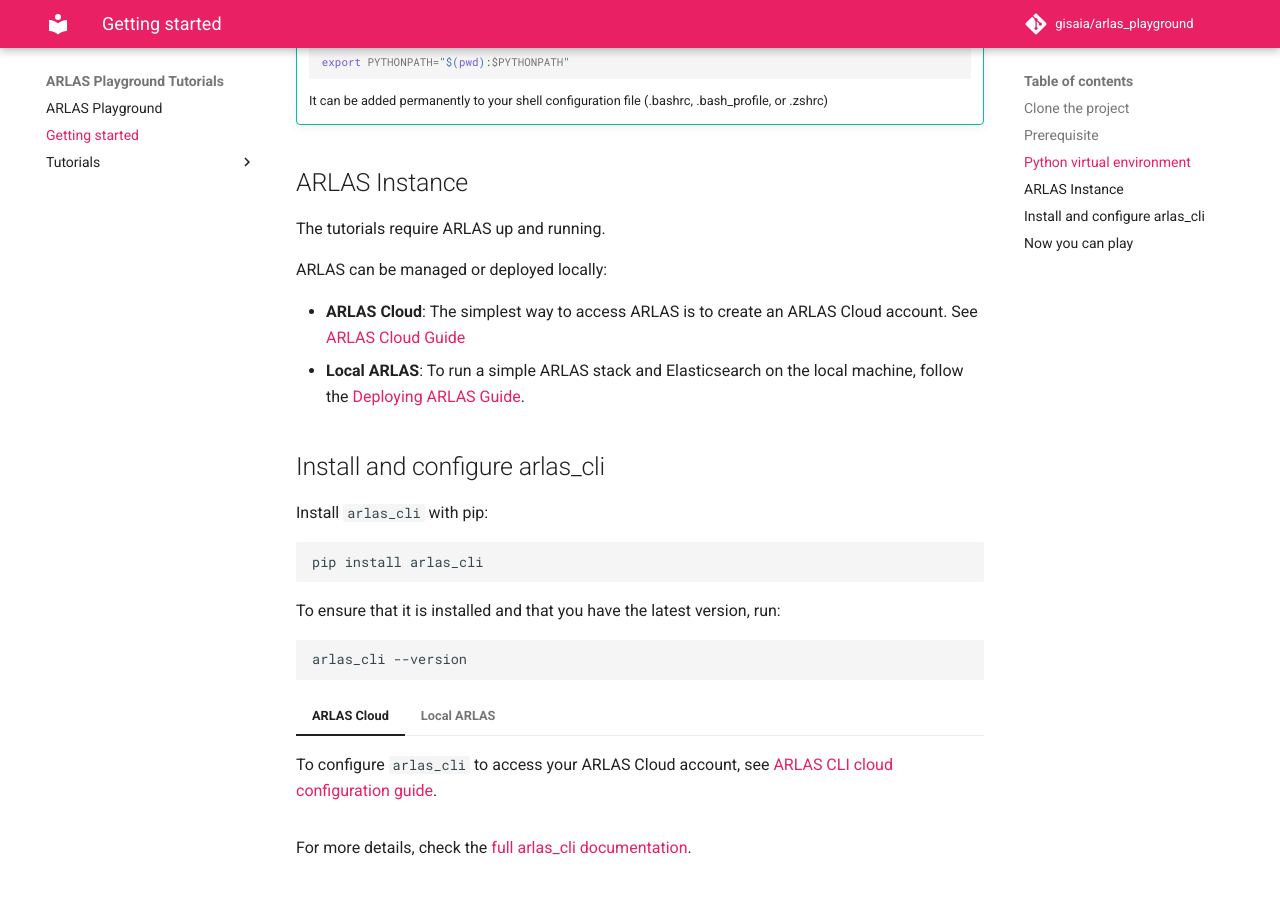
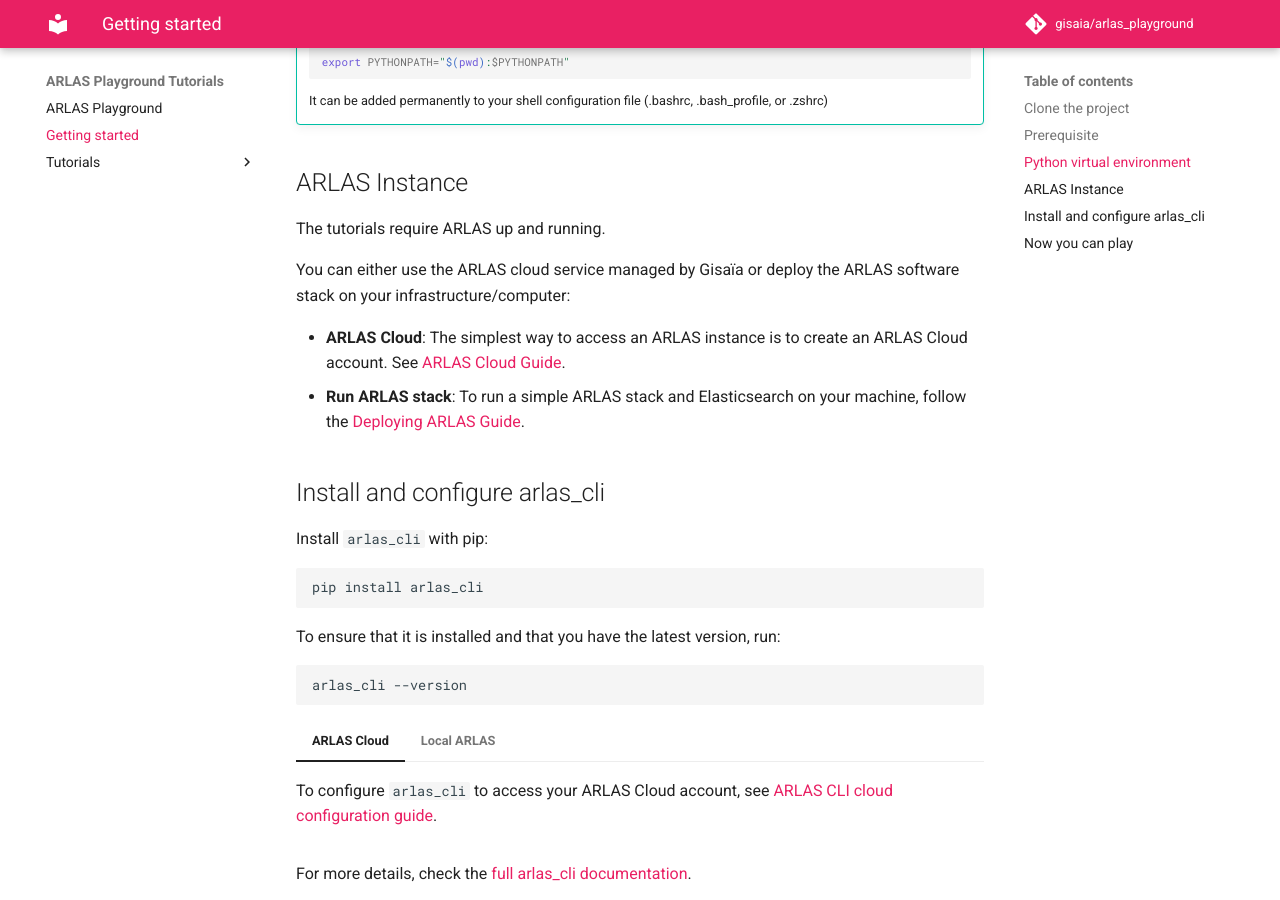
Before and after one commit to gisaia/arlas_playground, an MkDocs documentation site: the page built from docs/docs/get_started.md, in a window 1280 px wide and 900 px high, scrolled down 1280 px. Built offline with MkDocs 1.6.1 and Material for MkDocs 9.7.7, drawn with Linux system fonts in a browser that asks for light colours; comment, search, counter and statistics services are not loaded.

Commit message:
Rephrase arlas instance presentation

```diff
--- a/docs/docs/get_started.md
+++ b/docs/docs/get_started.md
@@ -75,11 +75,10 @@
 
 The tutorials require ARLAS up and running.
 
-ARLAS can be managed or deployed locally:
+You can either use the ARLAS cloud service managed by Gisaïa or deploy the ARLAS software stack on your infrastructure/computer:
 
-- **ARLAS Cloud**: The simplest way to access ARLAS is to create an ARLAS Cloud account. See [ARLAS Cloud Guide](../../static_docs/arlas_cloud.md)
-- **Local ARLAS**: To run a simple ARLAS stack and Elasticsearch on the local machine, follow the [Deploying ARLAS Guide](../../external_docs/ARLAS-Exploration-stack/arlas_exploration_stack.md).
-
+- **ARLAS Cloud**: The simplest way to access an ARLAS instance is to create an ARLAS Cloud account. See [ARLAS Cloud Guide](../../static_docs/arlas_cloud.md).
+- **Run ARLAS stack**: To run a simple ARLAS stack and Elasticsearch on your machine, follow the [Deploying ARLAS Guide](../../external_docs/ARLAS-Exploration-stack/arlas_exploration_stack.md).
 
 ## Install and configure arlas_cli
 
```
